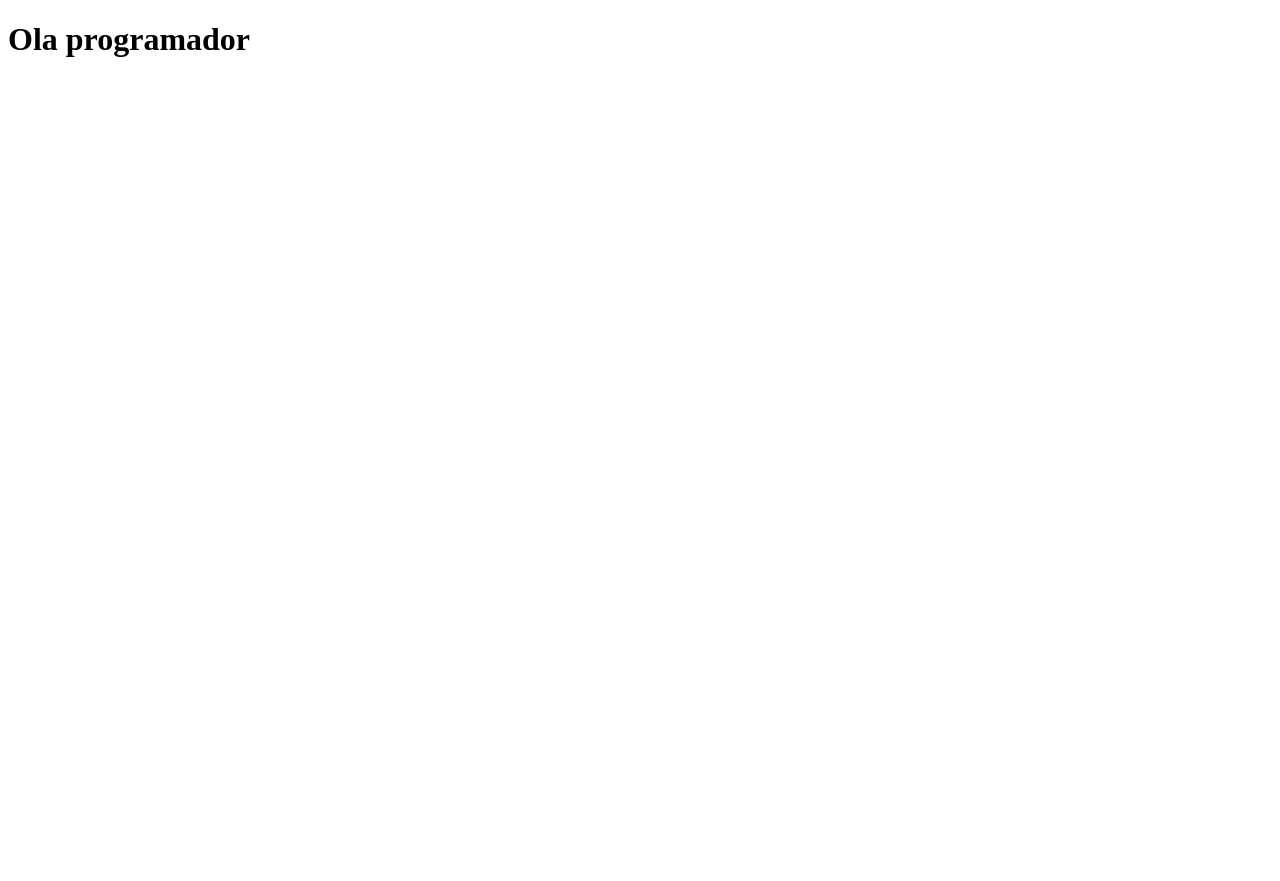
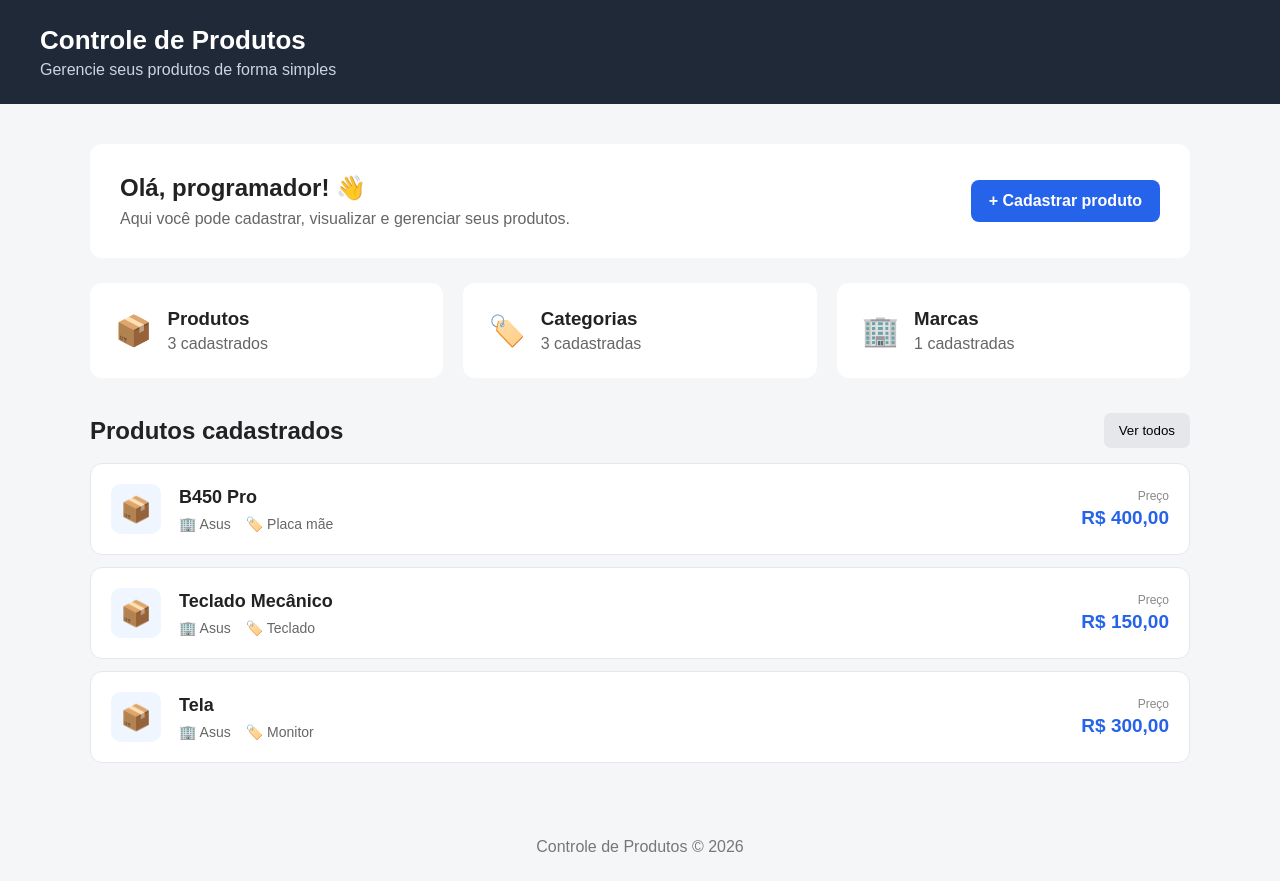
Before and after one commit to kayque001-cyber/Controle_produtos, a Django app: page / in a window 1280 px wide. Before the commit the page is almost empty. Before the commit the page ends 57 px from the top, so only its background shows below. Run offline with Django 5.2, Linux system fonts and the light colour scheme; data comes from the database, SQL or seed files in the repository; both versions use the stored data as it was after the commit.

Commit message:
melhoria_visual

```diff
--- a/config/settings.py
+++ b/config/settings.py
@@ -91,9 +91,9 @@ AUTH_PASSWORD_VALIDATORS = [
 # Internationalization
 # https://docs.djangoproject.com/en/6.1/topics/i18n/
 
-LANGUAGE_CODE = 'en-us'
+LANGUAGE_CODE = 'pt-br'
 
-TIME_ZONE = 'UTC'
+TIME_ZONE = 'America/Sao_Paulo'
 
 USE_I18N = True
 
--- a/config/urls.py
+++ b/config/urls.py
@@ -1,7 +1,7 @@
 from django.contrib import admin
-from django.urls import path,include
+from django.urls import include, path
 
 urlpatterns = [
     path('admin/', admin.site.urls),
-    path('',include('core.urls'))
+    path('',include('core.urls')),
 ]
--- a/core/admin.py
+++ b/core/admin.py
@@ -1,5 +1,5 @@
 from django.contrib import admin
-from .models import Brand, category, Product
+from .models import Brand, Category, Product
 
 @admin.register(Brand)
 class BrandAdmin(admin.ModelAdmin):
@@ -9,7 +9,7 @@ class BrandAdmin(admin.ModelAdmin):
 
 
 
-@admin.register(category)
+@admin.register(Category)
 class CategoryAdmin(admin.ModelAdmin):
     list_display = ('name', 'is_active', 'description')
     search_fields = ('name', 'description')
--- a/core/models.py
+++ b/core/models.py
@@ -16,7 +16,7 @@ class Brand(models.Model):
         return self.name
 
 
-class category(models.Model):
+class Category(models.Model):
     name = models.CharField(max_length=100,verbose_name='Nome')
     is_active = models.BooleanField(default=True,verbose_name='Ativo')
     description = models.TextField(null=True,blank=True,verbose_name='Descrição')
@@ -35,7 +35,7 @@ class category(models.Model):
 class Product(models.Model):
     title = models.CharField(max_length=100,verbose_name='Titulo')
     brand = models.ForeignKey(Brand,on_delete=models.CASCADE,verbose_name='Marca')
-    category = models.ForeignKey(category,on_delete=models.PROTECT,related_name='products',verbose_name='Categoria')
+    category = models.ForeignKey('Category',on_delete=models.PROTECT,related_name='products',verbose_name='Categoria')
     is_active = models.BooleanField(default=True,verbose_name='Ativo')
     description = models.TextField(null=True,blank=True,verbose_name='Descrição')
     created_at = models.DateTimeField(auto_now_add=True,verbose_name='Criado em')
--- /dev/null
+++ b/core/static/css/style.css
@@ -0,0 +1,362 @@
+* {
+    margin: 0;
+    padding: 0;
+    box-sizing: border-box;
+}
+
+body {
+    font-family: Arial, sans-serif;
+    background-color: #f4f6f8;
+    color: #222;
+}
+
+
+/* CABEÇALHO */
+
+.cabecalho {
+    background-color: #1f2937;
+    color: white;
+    padding: 25px 40px;
+}
+
+.logo h1 {
+    font-size: 26px;
+}
+
+.logo p {
+    margin-top: 5px;
+    color: #cbd5e1;
+}
+
+
+/* CONTAINER */
+
+.container {
+    width: 90%;
+    max-width: 1100px;
+    margin: 40px auto;
+}
+
+
+/* BOAS-VINDAS */
+
+.boas-vindas {
+    background-color: white;
+
+    padding: 30px;
+
+    border-radius: 12px;
+
+    display: flex;
+
+    justify-content: space-between;
+
+    align-items: center;
+
+    gap: 20px;
+}
+
+.boas-vindas h2 {
+    margin-bottom: 8px;
+}
+
+.boas-vindas p {
+    color: #666;
+}
+
+
+/* BOTÃO */
+
+.botao {
+    display: inline-block;
+
+    background-color: #2563eb;
+
+    color: white;
+
+    padding: 12px 18px;
+
+    border-radius: 8px;
+
+    text-decoration: none;
+
+    font-weight: bold;
+
+    transition: 0.2s;
+}
+
+.botao:hover {
+    background-color: #1d4ed8;
+}
+
+
+/* RESUMO */
+
+.resumo {
+    display: grid;
+
+    grid-template-columns: repeat(3, 1fr);
+
+    gap: 20px;
+
+    margin-top: 25px;
+}
+
+.card {
+    background-color: white;
+
+    padding: 25px;
+
+    border-radius: 12px;
+
+    display: flex;
+
+    align-items: center;
+
+    gap: 15px;
+}
+
+.icone {
+    font-size: 30px;
+}
+
+.card h3 {
+    margin-bottom: 5px;
+}
+
+.card p {
+    color: #666;
+}
+
+
+/* SEÇÃO DE PRODUTOS */
+
+.produtos {
+    margin-top: 35px;
+}
+
+.titulo-secao {
+    display: flex;
+
+    justify-content: space-between;
+
+    align-items: center;
+
+    margin-bottom: 15px;
+}
+
+
+/* BOTÃO SECUNDÁRIO */
+
+.botao-secundario {
+    border: none;
+
+    background-color: #e5e7eb;
+
+    padding: 10px 15px;
+
+    border-radius: 7px;
+
+    cursor: pointer;
+
+    transition: 0.2s;
+}
+
+.botao-secundario:hover {
+    background-color: #d1d5db;
+}
+
+
+/* LISTA DE PRODUTOS */
+
+.lista-produtos {
+    display: flex;
+
+    flex-direction: column;
+
+    gap: 12px;
+}
+
+
+/* PRODUTO */
+
+.produto {
+    background-color: white;
+
+    padding: 20px;
+
+    border-radius: 12px;
+
+    display: flex;
+
+    align-items: center;
+
+    gap: 18px;
+
+    border: 1px solid #e5e7eb;
+
+    transition: 0.2s;
+}
+
+.produto:hover {
+    transform: translateY(-2px);
+
+    box-shadow: 0 5px 15px rgba(0, 0, 0, 0.08);
+}
+
+
+/* ÍCONE DO PRODUTO */
+
+.produto-icone {
+    width: 50px;
+
+    height: 50px;
+
+    background-color: #eff6ff;
+
+    border-radius: 10px;
+
+    display: flex;
+
+    align-items: center;
+
+    justify-content: center;
+
+    font-size: 25px;
+
+    flex-shrink: 0;
+}
+
+
+/* INFORMAÇÕES DO PRODUTO */
+
+.produto-info {
+    flex: 1;
+}
+
+.produto-info h3 {
+    margin-bottom: 8px;
+
+    font-size: 18px;
+}
+
+.produto-detalhes {
+    display: flex;
+
+    gap: 15px;
+
+    color: #666;
+
+    font-size: 14px;
+}
+
+
+/* PREÇO */
+
+.produto-preco {
+    text-align: right;
+}
+
+.produto-preco span {
+    display: block;
+
+    color: #888;
+
+    font-size: 12px;
+
+    margin-bottom: 4px;
+}
+
+.produto-preco strong {
+    font-size: 19px;
+
+    color: #2563eb;
+}
+
+
+/* MENSAGEM QUANDO NÃO EXISTEM PRODUTOS */
+
+.mensagem-vazia {
+    background-color: white;
+
+    border-radius: 12px;
+
+    padding: 60px 20px;
+
+    text-align: center;
+}
+
+.icone-vazio {
+    font-size: 50px;
+
+    margin-bottom: 15px;
+}
+
+.mensagem-vazia h3 {
+    margin-bottom: 8px;
+}
+
+.mensagem-vazia p {
+    color: #666;
+
+    margin-bottom: 20px;
+}
+
+
+/* RODAPÉ */
+
+.rodape {
+    text-align: center;
+
+    padding: 25px;
+
+    margin-top: 50px;
+
+    color: #777;
+}
+
+
+/* RESPONSIVIDADE */
+
+@media (max-width: 700px) {
+
+    .boas-vindas {
+        flex-direction: column;
+
+        align-items: flex-start;
+    }
+
+    .resumo {
+        grid-template-columns: 1fr;
+    }
+
+    .cabecalho {
+        padding: 20px;
+    }
+
+    .container {
+        width: 92%;
+    }
+
+}
+
+
+/* CELULARES */
+
+@media (max-width: 600px) {
+
+    .produto {
+        align-items: flex-start;
+    }
+
+    .produto-detalhes {
+        flex-direction: column;
+
+        gap: 5px;
+    }
+
+    .produto-preco {
+        margin-left: auto;
+    }
+
+}
--- a/core/templates/pages/index.html
+++ b/core/templates/pages/index.html
@@ -1,13 +1,207 @@
+{% load static %}
+
 <!DOCTYPE html>
-<html lang="pt-Br">
+<html lang="pt-br">
+
 <head>
     <meta charset="UTF-8">
     <meta name="viewport" content="width=device-width, initial-scale=1.0">
-    <title>Document</title>
+
+    <title>Controle de Produtos</title>
+
+    <link rel="stylesheet" href="{% static 'css/style.css' %}">
 </head>
+
 <body>
-    <h1>
-        Ola programador
-    </h1>
+
+    <header class="cabecalho">
+
+        <div class="logo">
+            <h1>Controle de Produtos</h1>
+            <p>Gerencie seus produtos de forma simples</p>
+        </div>
+
+    </header>
+
+
+    <main class="container">
+
+        <!-- BOAS-VINDAS -->
+
+        <section class="boas-vindas">
+
+            <div>
+                <h2>Olá, programador! 👋</h2>
+
+                <p>
+                    Aqui você pode cadastrar, visualizar e gerenciar
+                    seus produtos.
+                </p>
+            </div>
+
+            <a href="#" class="botao">
+                + Cadastrar produto
+            </a>
+
+        </section>
+
+
+        <!-- RESUMO -->
+
+        <section class="resumo">
+
+            <div class="card">
+
+                <span class="icone">📦</span>
+
+                <div>
+                    <h3>Produtos</h3>
+
+                    <p>
+                        {{ quantidade_produtos }} cadastrados
+                    </p>
+                </div>
+
+            </div>
+
+
+            <div class="card">
+
+                <span class="icone">🏷️</span>
+
+                <div>
+                    <h3>Categorias</h3>
+
+                    <p>
+                        {{ quantidade_categorias }} cadastradas
+                    </p>
+                </div>
+
+            </div>
+
+
+            <div class="card">
+
+                <span class="icone">🏢</span>
+
+                <div>
+                    <h3>Marcas</h3>
+
+                    <p>
+                        {{ quantidade_marcas }} cadastradas
+                    </p>
+                </div>
+
+            </div>
+
+        </section>
+
+
+        <!-- PRODUTOS -->
+
+        <section class="produtos">
+
+            <div class="titulo-secao">
+
+                <h2>Produtos cadastrados</h2>
+
+                <button class="botao-secundario">
+                    Ver todos
+                </button>
+
+            </div>
+
+
+            {% if produtos %}
+
+                <div class="lista-produtos">
+
+                    {% for produto in produtos %}
+
+                        <div class="produto">
+
+                            <div class="produto-icone">
+                                📦
+                            </div>
+
+
+                            <div class="produto-info">
+
+                                <h3>
+                                    {{ produto.title }}
+                                </h3>
+
+                                <div class="produto-detalhes">
+
+                                    <span>
+                                        🏢 {{ produto.brand }}
+                                    </span>
+
+                                    <span>
+                                        🏷️ {{ produto.category }}
+                                    </span>
+
+                                </div>
+
+                            </div>
+
+
+                            <div class="produto-preco">
+
+                                <span>Preço</span>
+
+                                <strong>
+                                    R$ {{ produto.price }}
+                                </strong>
+
+                            </div>
+
+                        </div>
+
+                    {% endfor %}
+
+                </div>
+
+
+            {% else %}
+
+                <div class="mensagem-vazia">
+
+                    <div class="icone-vazio">
+                        📦
+                    </div>
+
+                    <h3>
+                        Nenhum produto cadastrado
+                    </h3>
+
+                    <p>
+                        Comece cadastrando seu primeiro produto.
+                    </p>
+
+                    <a href="#" class="botao">
+                        + Cadastrar produto
+                    </a>
+
+                </div>
+
+            {% endif %}
+
+        </section>
+
+    </main>
+
+
+    <!-- RODAPÉ -->
+
+    <footer class="rodape">
+
+        <p>
+            Controle de Produtos &copy; 2026
+        </p>
+
+    </footer>
+
 </body>
+
 </html>
--- a/core/views.py
+++ b/core/views.py
@@ -1,5 +1,19 @@
 from django.shortcuts import render
+from .models import Product, Brand, Category
+
 
 def index(request):
 
-    return render(request,'pages/index.html')
+    produtos = Product.objects.all()
+    quantidade_produtos = Product.objects.count()
+    quantidade_categorias = Category.objects.count()
+    quantidade_marcas = Brand.objects.count()
+
+    contexto = {
+        'produtos': produtos,
+        'quantidade_produtos': quantidade_produtos,
+        'quantidade_categorias': quantidade_categorias,
+        'quantidade_marcas': quantidade_marcas,
+    }
+
+    return render(request, 'pages/index.html', contexto)
```
Also changed, not shown: core/statc/css/style.css (deleted), db.sqlite3.
